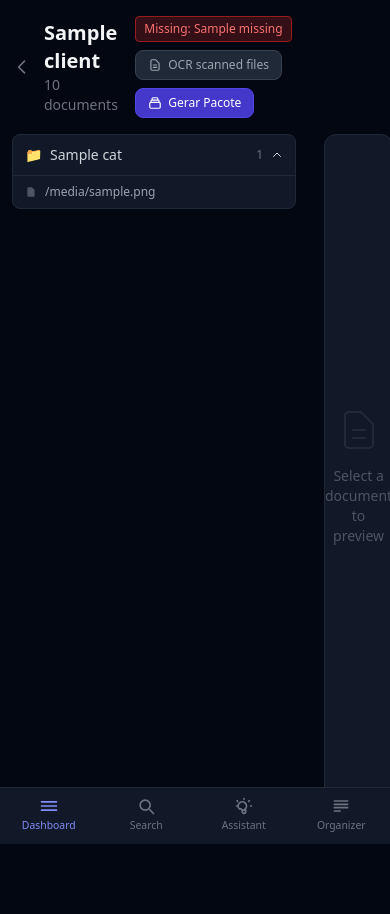
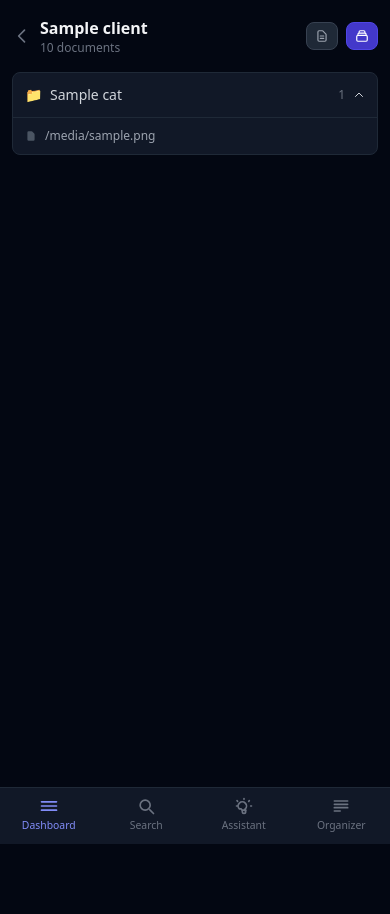
Before and after one commit to antonioslifer95-beep/kova-finance, a FastAPI app: template webapp/templates/client_detail.html in a window 390 px wide. After the commit the page ends 844 px from the top, so only its background shows below. Run offline with FastAPI, Linux system fonts and the light colour scheme; the template is opened without the code that fills it: most values are stand-ins (such as "Sample title", 1, 10 or a date in 2020); parts of the project's set-up code (start-up, migrations or seed data) failed here and were passed over; some libraries are stand-ins or nearby versions.

Commit message:
Mobile: responsive client detail page with tap-to-preview navigation
- Document list takes full width on mobile
- Tapping a document switches to full-screen preview (list hides)
- Back button in preview toolbar returns to document list
- OCR and Gerar Pacote buttons show icon only on mobile
- Missing badges hidden on mobile to reduce clutter
- Height uses 100dvh for accurate mobile viewport

Co-Authored-By: Claude Sonnet 4.6 <noreply@anthropic.com>

```diff
--- a/webapp/templates/client_detail.html
+++ b/webapp/templates/client_detail.html
@@ -6,59 +6,69 @@
 <div x-data="{ preview: null, previewName: '' }">
 
   <!-- Header -->
-  <div class="flex items-center gap-3 mb-4">
-    <a href="/dashboard" class="text-gray-500 hover:text-gray-300 transition-colors">
+  <div class="flex items-center gap-2 mb-4">
+    <a href="/dashboard" class="text-gray-500 hover:text-gray-300 transition-colors flex-shrink-0">
       <svg class="w-5 h-5" fill="none" stroke="currentColor" viewBox="0 0 24 24">
         <path stroke-linecap="round" stroke-linejoin="round" stroke-width="2" d="M15 19l-7-7 7-7"/>
       </svg>
     </a>
-    <div>
-      <h1 class="text-xl font-semibold text-gray-100">{{ client.folder_name }}</h1>
-      <p class="text-sm text-gray-500">{{ stats.total }} documents</p>
+    <div class="min-w-0">
+      <h1 class="text-base sm:text-xl font-semibold text-gray-100 truncate">{{ client.folder_name }}</h1>
+      <p class="text-xs sm:text-sm text-gray-500">{{ stats.total }} documents</p>
     </div>
-    <div class="ml-auto flex items-center gap-2 flex-wrap">
-      {% if missing %}
-        {% for m in missing %}
-        <span class="text-xs px-2 py-1 rounded bg-red-900/40 text-red-400 border border-red-800">
-          Missing: {{ m }}
-        </span>
-        {% endfor %}
-      {% endif %}
+    <div class="ml-auto flex items-center gap-2 flex-shrink-0">
+      <!-- OCR: icon only on mobile -->
       <form method="post" action="/clients/{{ client.id }}/ocr-images">
-        <button type="submit" title="Run OCR on image files for this client"
-                class="flex items-center gap-1.5 text-xs px-3 py-1.5 rounded-lg
+        <button type="submit" title="OCR scanned files"
+                class="flex items-center gap-1.5 text-xs px-2 sm:px-3 py-1.5 rounded-lg
                        bg-gray-800 hover:bg-gray-700 border border-gray-700
                        text-gray-400 hover:text-gray-200 transition-colors">
           <svg class="w-3.5 h-3.5" fill="none" stroke="currentColor" viewBox="0 0 24 24">
             <path stroke-linecap="round" stroke-linejoin="round" stroke-width="2"
                   d="M9 12h6m-6 4h6m2 5H7a2 2 0 01-2-2V5a2 2 0 012-2h5.586a1 1 0 01.707.293l5.414 5.414a1 1 0 01.293.707V19a2 2 0 01-2 2z"/>
           </svg>
-          OCR scanned files
+          <span class="hidden sm:inline">OCR scanned files</span>
         </button>
       </form>
+      <!-- Package: icon only on mobile -->
       <a href="/clients/{{ client.id }}/package"
-         class="flex items-center gap-1.5 text-xs px-3 py-1.5 rounded-lg
+         class="flex items-center gap-1.5 text-xs px-2 sm:px-3 py-1.5 rounded-lg
                 bg-indigo-700 hover:bg-indigo-600 border border-indigo-600
                 text-white transition-colors">
         <svg class="w-3.5 h-3.5" fill="none" stroke="currentColor" viewBox="0 0 24 24">
           <path stroke-linecap="round" stroke-linejoin="round" stroke-width="2"
                 d="M19 11H5m14 0a2 2 0 012 2v6a2 2 0 01-2 2H5a2 2 0 01-2-2v-6a2 2 0 012-2m14 0V9a2 2 0 00-2-2M5 11V9a2 2 0 012-2m0 0V5a2 2 0 012-2h6a2 2 0 012 2v2M7 7h10"/>
         </svg>
-        Gerar Pacote
+        <span class="hidden sm:inline">Gerar Pacote</span>
       </a>
     </div>
   </div>
 
-  {% if msg == 'ocr' %}
-  <div class="mb-4 px-4 py-2.5 bg-indigo-900/30 border border-indigo-700/50 rounded-lg text-indigo-300 text-sm">
-    OCR queued for {{ msg_n }} image file{{ 's' if msg_n != 1 else '' }} — results will be available once indexing completes.
+  <!-- Missing badges — desktop only (would clutter mobile header) -->
+  {% if missing %}
+  <div class="hidden sm:flex flex-wrap gap-1 mb-3">
+    {% for m in missing %}
+    <span class="text-xs px-2 py-1 rounded bg-red-900/40 text-red-400 border border-red-800">
+      Missing: {{ m }}
+    </span>
+    {% endfor %}
   </div>
   {% endif %}
 
-  <div class="flex gap-6 h-[calc(100vh-10rem)]">
+  {% if msg == 'ocr' %}
+  <div class="mb-4 px-4 py-2.5 bg-indigo-900/30 border border-indigo-700/50 rounded-lg text-indigo-300 text-sm">
+    OCR queued for {{ msg_n }} image file{{ 's' if msg_n != 1 else '' }} — results available once indexing completes.
+  </div>
+  {% endif %}
 
-    <!-- Left: Document tree -->
-    <div class="w-72 flex-shrink-0 space-y-1 overflow-y-auto scrollbar-thin pr-1">
+  <!-- Main layout: stacked on mobile, side-by-side on desktop -->
+  <div class="flex flex-col sm:flex-row gap-4 sm:gap-6"
+       style="height: calc(100dvh - 11rem);">
+
+    <!-- Document tree: full width on mobile, hidden when preview open on mobile -->
+    <div class="w-full sm:w-72 sm:flex-shrink-0 overflow-y-auto scrollbar-thin sm:pr-1 space-y-1"
+         :class="preview ? 'hidden sm:block' : 'block'">
+
       {% set cat_icons = {
         'Documentos Pessoais': '🪪',
         'Rendimentos': '💶',
@@ -74,15 +84,12 @@
       {% for sc, cats in subclients.items() %}
 
         {% if has_subclients %}
-          <!-- Sub-client header -->
         <div class="flex items-center gap-2 px-2 pt-3 pb-1">
           {% if sc %}
             <span class="text-xs font-semibold uppercase tracking-wider text-indigo-400">{{ sc }}</span>
             {% if sc_missing.get(sc) %}
               {% for m in sc_missing[sc] %}
-                <span class="text-xs px-1.5 py-0.5 rounded bg-red-900/40 text-red-400 border border-red-800">
-                  {{ m }}
-                </span>
+              <span class="text-xs px-1.5 py-0.5 rounded bg-red-900/40 text-red-400 border border-red-800">{{ m }}</span>
               {% endfor %}
             {% endif %}
           {% else %}
@@ -91,12 +98,11 @@
         </div>
         {% endif %}
 
-        <!-- Category groups for this sub-client -->
         {% for cat, docs in cats.items() %}
         <div x-data="{ open: '{{ cat }}' !== 'Sem categoria' }"
              class="bg-gray-900 rounded-lg border border-gray-800 {% if has_subclients %}ml-2{% endif %}">
           <button @click="open=!open"
-                  class="w-full flex items-center justify-between px-3 py-2.5 text-sm font-medium text-gray-300 hover:text-white">
+                  class="w-full flex items-center justify-between px-3 py-3 text-sm font-medium text-gray-300 hover:text-white">
             <span class="flex items-center gap-2">
               <span>{{ cat_icons.get(cat, '📁') }}</span>
               <span>{{ cat }}</span>
@@ -112,7 +118,7 @@
           <div x-show="open" x-cloak class="border-t border-gray-800">
             {% for doc in docs %}
             <button @click="preview='{{ doc.id }}'; previewName='{{ doc.filename|replace("'","\\'")|truncate(35) }}'"
-                    class="w-full text-left px-3 py-2 text-xs text-gray-400 hover:bg-gray-800 hover:text-gray-200
+                    class="w-full text-left px-3 py-2.5 text-xs text-gray-400 hover:bg-gray-800 hover:text-gray-200
                            transition-colors flex items-center gap-2 group"
                     :class="preview=='{{ doc.id }}' ? 'bg-gray-800 text-gray-200' : ''">
               <svg class="w-3 h-3 flex-shrink-0 text-gray-600 group-hover:text-indigo-400" fill="currentColor" viewBox="0 0 20 20">
@@ -128,40 +134,57 @@
       {% endfor %}
     </div>
 
-    <!-- Right: Preview pane -->
-    <div class="flex-1 bg-gray-900 rounded-xl border border-gray-800 overflow-hidden flex flex-col">
+    <!-- Preview pane: hidden on mobile until doc selected, then full screen -->
+    <div class="flex-1 bg-gray-900 rounded-xl border border-gray-800 overflow-hidden flex flex-col"
+         :class="preview ? 'flex' : 'hidden sm:flex'">
+
+      <!-- Empty state -->
       <div x-show="!preview" class="flex-1 flex items-center justify-center text-gray-600">
         <div class="text-center">
           <svg class="w-12 h-12 mx-auto mb-3 opacity-30" fill="none" stroke="currentColor" viewBox="0 0 24 24">
-            <path stroke-linecap="round" stroke-linejoin="round" stroke-width="1" d="M9 12h6m-6 4h6m2 5H7a2 2 0 01-2-2V5a2 2 0 012-2h5.586a1 1 0 01.707.293l5.414 5.414a1 1 0 01.293.707V19a2 2 0 01-2 2z"/>
+            <path stroke-linecap="round" stroke-linejoin="round" stroke-width="1"
+                  d="M9 12h6m-6 4h6m2 5H7a2 2 0 01-2-2V5a2 2 0 012-2h5.586a1 1 0 01.707.293l5.414 5.414a1 1 0 01.293.707V19a2 2 0 01-2 2z"/>
           </svg>
           <p class="text-sm">Select a document to preview</p>
         </div>
       </div>
+
       <template x-if="preview">
         <div class="flex flex-col h-full">
-          <div class="flex items-center justify-between px-4 py-2.5 border-b border-gray-800">
-            <span x-text="previewName" class="text-sm text-gray-300 truncate"></span>
+          <!-- Preview toolbar -->
+          <div class="flex items-center justify-between px-3 py-2.5 border-b border-gray-800 gap-2">
+            <!-- Back button — mobile only -->
+            <button @click="preview=null"
+                    class="sm:hidden flex items-center gap-1 text-sm text-gray-400 hover:text-gray-200 flex-shrink-0">
+              <svg class="w-4 h-4" fill="none" stroke="currentColor" viewBox="0 0 24 24">
+                <path stroke-linecap="round" stroke-linejoin="round" stroke-width="2" d="M15 19l-7-7 7-7"/>
+              </svg>
+              Docs
+            </button>
+            <span x-text="previewName" class="text-xs sm:text-sm text-gray-300 truncate flex-1"></span>
             <div class="flex gap-2 flex-shrink-0">
               <a :href="'/documents/' + preview + '/download'"
                  class="text-xs text-gray-400 hover:text-indigo-400 px-2 py-1 rounded hover:bg-gray-800 transition-colors">
                 Download
               </a>
-              <button @click="preview=null" class="text-gray-500 hover:text-gray-300 transition-colors">
+              <button @click="preview=null"
+                      class="hidden sm:block text-gray-500 hover:text-gray-300 transition-colors">
                 <svg class="w-4 h-4" fill="none" stroke="currentColor" viewBox="0 0 24 24">
                   <path stroke-linecap="round" stroke-linejoin="round" stroke-width="2" d="M6 18L18 6M6 6l12 12"/>
                 </svg>
               </button>
             </div>
           </div>
-          <div class="flex-1 bg-gray-950">
+          <!-- Document viewer -->
+          <div class="flex-1 bg-gray-950 overflow-auto">
             <object :data="'/documents/' + preview + '/preview'" type="application/pdf"
-                    class="w-full h-full">
+                    class="w-full h-full min-h-[60vh]">
               <img :src="'/documents/' + preview + '/preview'" class="max-w-full h-auto mx-auto"/>
             </object>
           </div>
         </div>
       </template>
+
     </div>
 
   </div>
```
Lines whose indentation alone changed are shown as unchanged.
